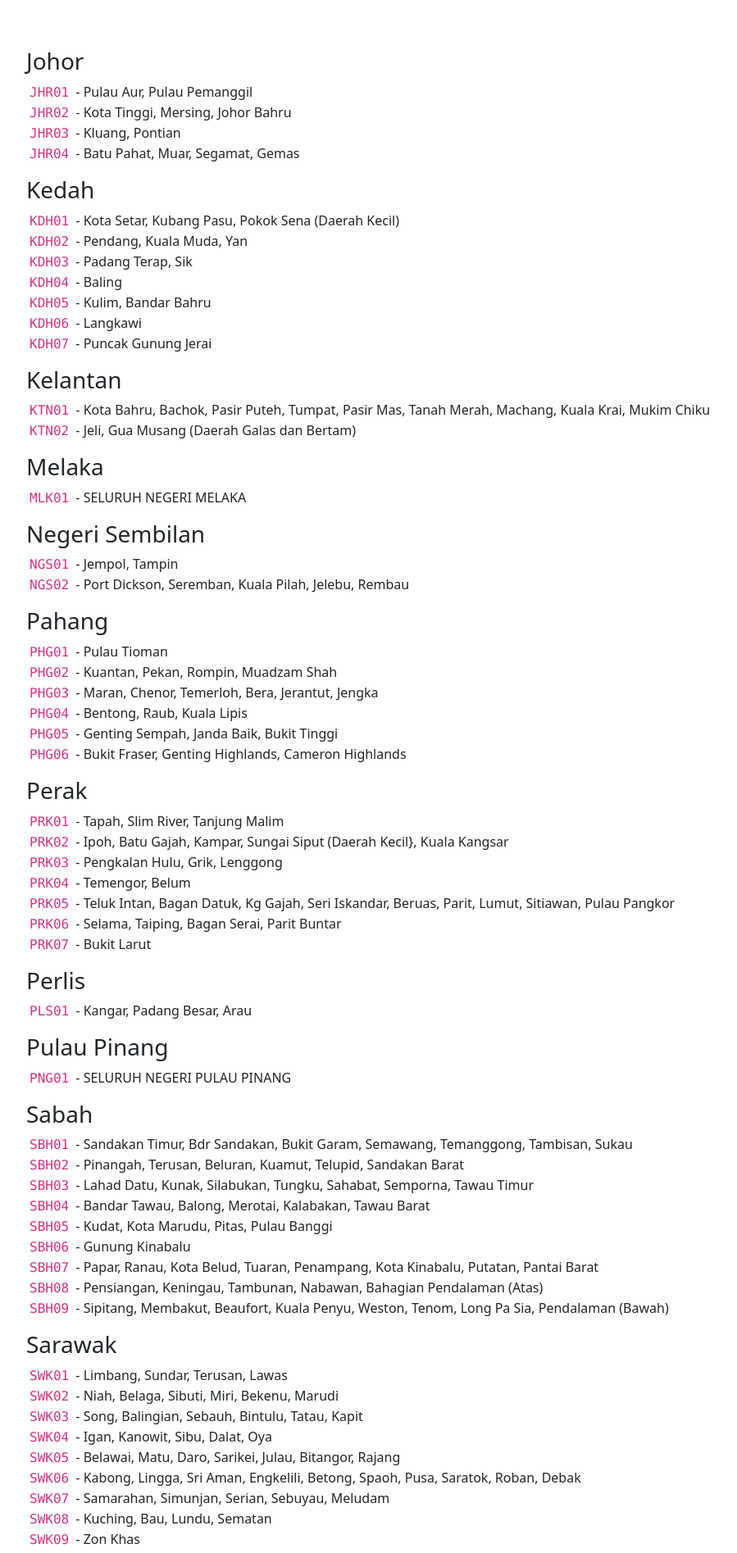
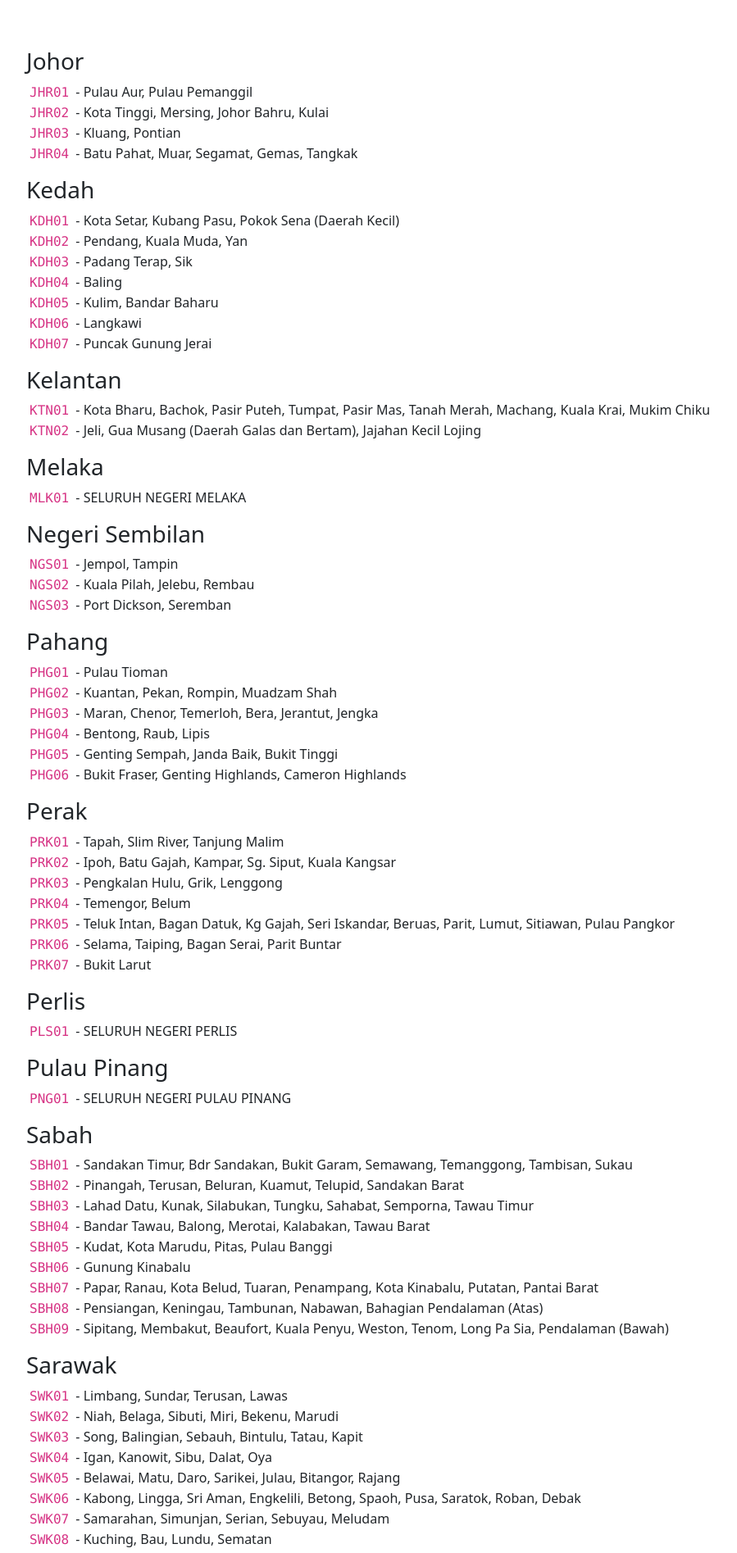
Before and after one commit to mptwaktusolat/api-waktusolat, a Next.js app: page /locations in a window 1280 px wide. Shown: the part 140-2035 px from the top of the page at 82% size, without its empty margins (0-899 px from the left). Built offline with nearby package versions, Linux system fonts and the light colour scheme.

Commit message:
:pencil2: Update locatins data #5

```diff
--- a/json/zones.json
+++ b/json/zones.json
@@ -7,7 +7,7 @@
   {
     "jakimCode": "JHR02",
     "negeri": "Johor",
-    "daerah": "Kota Tinggi, Mersing, Johor Bahru"
+    "daerah": "Kota Tinggi, Mersing, Johor Bahru, Kulai"
   },
   {
     "jakimCode": "JHR03",
@@ -17,7 +17,7 @@
   {
     "jakimCode": "JHR04",
     "negeri": "Johor",
-    "daerah": "Batu Pahat, Muar, Segamat, Gemas"
+    "daerah": "Batu Pahat, Muar, Segamat, Gemas, Tangkak"
   },
 
   {
@@ -43,7 +43,7 @@
   {
     "jakimCode": "KDH05",
     "negeri": "Kedah",
-    "daerah": "Kulim, Bandar Bahru"
+    "daerah": "Kulim, Bandar Baharu"
   },
   {
     "jakimCode": "KDH06",
@@ -59,12 +59,12 @@
   {
     "jakimCode": "KTN01",
     "negeri": "Kelantan",
-    "daerah": "Kota Bahru, Bachok, Pasir Puteh, Tumpat, Pasir Mas, Tanah Merah, Machang, Kuala Krai, Mukim Chiku"
+    "daerah": "Kota Bharu, Bachok, Pasir Puteh, Tumpat, Pasir Mas, Tanah Merah, Machang, Kuala Krai, Mukim Chiku"
   },
   {
     "jakimCode": "KTN02",
     "negeri": "Kelantan",
-    "daerah": "Jeli, Gua Musang (Daerah Galas dan Bertam)"
+    "daerah": "Jeli, Gua Musang (Daerah Galas dan Bertam), Jajahan Kecil Lojing"
   },
 
   {
@@ -81,7 +81,12 @@
   {
     "jakimCode": "NGS02",
     "negeri": "Negeri Sembilan",
-    "daerah": "Port Dickson, Seremban, Kuala Pilah, Jelebu, Rembau"
+    "daerah": "Kuala Pilah, Jelebu, Rembau"
+  },
+  {
+    "jakimCode": "NGS03",
+    "negeri": "Negeri Sembilan",
+    "daerah": "Port Dickson, Seremban"
   },
 
   {
@@ -102,7 +107,7 @@
   {
     "jakimCode": "PHG04",
     "negeri": "Pahang",
-    "daerah": "Bentong, Raub, Kuala Lipis"
+    "daerah": "Bentong, Raub, Lipis"
   },
   {
     "jakimCode": "PHG05",
@@ -123,7 +128,7 @@
   {
     "jakimCode": "PRK02",
     "negeri": "Perak",
-    "daerah": "Ipoh, Batu Gajah, Kampar, Sungai Siput (Daerah Kecil}, Kuala Kangsar"
+    "daerah": "Ipoh, Batu Gajah, Kampar, Sg. Siput, Kuala Kangsar"
   },
   {
     "jakimCode": "PRK03",
@@ -154,7 +159,7 @@
   {
     "jakimCode": "PLS01",
     "negeri": "Perlis",
-    "daerah": "Kangar, Padang Besar, Arau"
+    "daerah": "SELURUH NEGERI PERLIS"
   },
 
   {
@@ -252,7 +257,7 @@
   {
     "jakimCode": "SWK09",
     "negeri": "Sarawak",
-    "daerah": "Zon Khas"
+    "daerah": "Zon Khas (Kampung Patarikan)"
   },
   {
     "jakimCode": "SGR01",
--- a/pages/locations.tsx
+++ b/pages/locations.tsx
@@ -67,13 +67,7 @@ export default function Locations() {
                     </div>
                 ))
             }
-            <footer>
-                <sub>Note: As of November 2022, JAKIM seems to have replaced <code>KTN03</code> with <code>KTN02</code>.
-                    View issue <a href="https://github.com/mptwaktusolat/app_waktu_solat_malaysia/issues/160"
-                                  target={"_blank"} rel="noreferrer">#160</a>.
 
-                </sub>
-            </footer>
             <div style={{paddingBottom: "5rem"}}></div>
         </div>
     );
```
